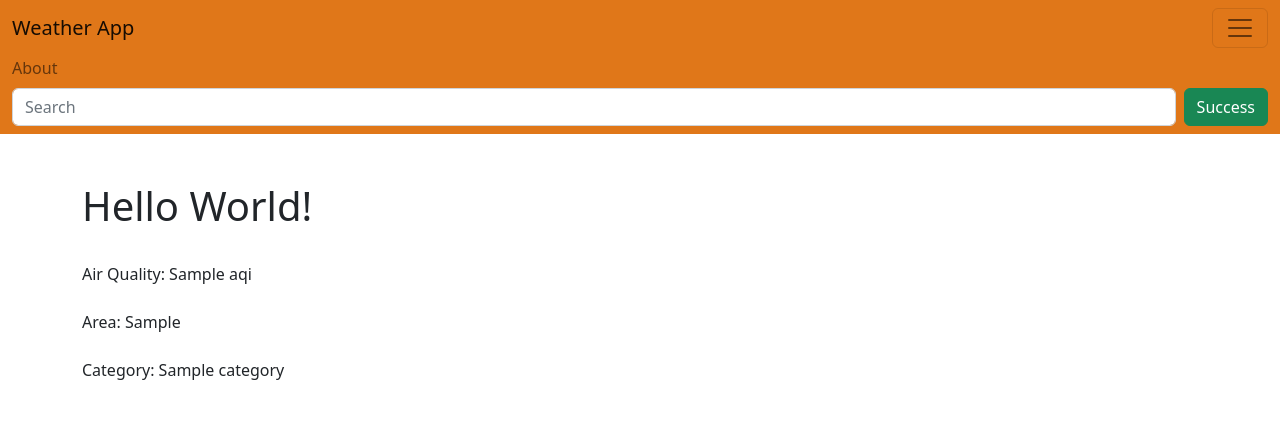
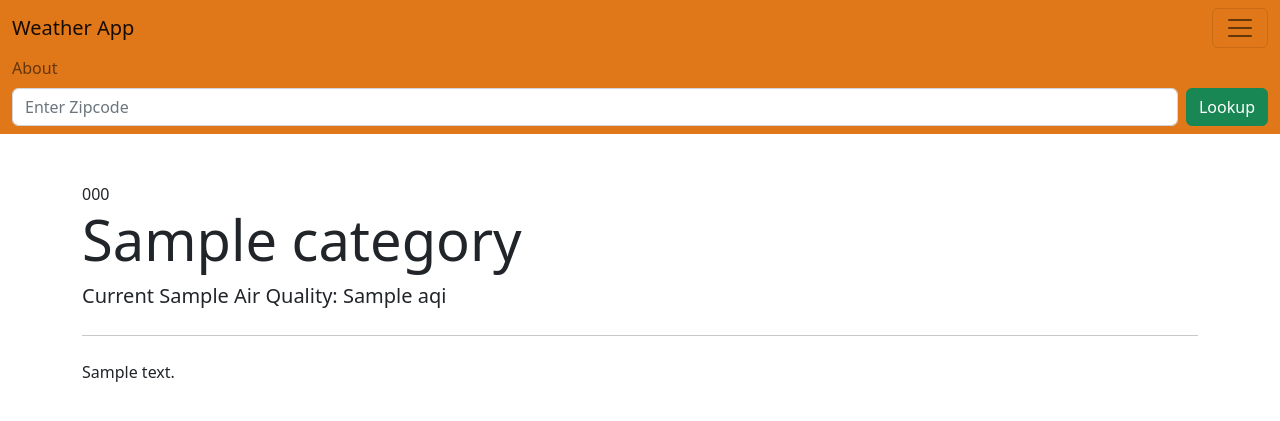
Before and after one commit to KeremKarsiyaka/django_weather_app, a Django app: template lookup/templates/home.html in a window 1280 px wide, after a click that opens the changed part. Shown: the top 421 px of the page. Run offline with Django 4.2, Linux system fonts and the light colour scheme; the template is opened without the code that fills it: most values are stand-ins (such as "Sample title", 1, 10 or a date in 2020).

Commit message:
tweaking the zipcode

```diff
--- a/lookup/templates/base.html
+++ b/lookup/templates/base.html
@@ -5,6 +5,14 @@
     <meta name="viewport" content="width=device-width, initial-scale=1">
     <title>Bootstrap demo</title>
     <link href="https://cdn.jsdelivr.net/npm/bootstrap@5.2.1/dist/css/bootstrap.min.css" rel="stylesheet" integrity="sha384-iYQeCzEYFbKjA/T2uDLTpkwGzCiq6soy8tYaI1GyVh/UjpbCx/TYkiZhlZB6+fzT" crossorigin="anonymous">
+    <style type="text/css">
+      .good {background-color: #0C0;}
+      .moderate {background-color: #FFFF00;}
+      .usg {background-color: #FF9900;}
+      .unhealthy {background-color: #FF0000;}
+      .veryunhealthy {background-color: #990066;}
+      .hazardous {background-color: #660000;}
+    </style>
   </head>
   <body>
   	<nav class="navbar" style="background-color: #e07719;">
@@ -19,9 +27,10 @@
           <a class="nav-link" href="{% url 'about' %}">About</a>
         </li>
       </ul>
-      <form class="d-flex" role="search">
-        <input class="form-control me-2" type="search" placeholder="Search" aria-label="Search">
-        <button type="button" class="btn btn-success">Success</button>
+      <form action="{% url 'home' %}" class="d-flex" role="search" method="POST">
+        {% csrf_token %}
+        <input class="form-control me-2" type="search" placeholder="Enter Zipcode" aria-label="Search" name="zipcode">
+        <button type="submit" class="btn btn-success">Lookup</button>
       </form>
     </div>
   </div>
--- a/lookup/templates/home.html
+++ b/lookup/templates/home.html
@@ -4,16 +4,26 @@
 {% block content %}
 
 	<br>
-	<h1>Hello World!</h1>
+		{% if zipcode %}
+			{{zipcode}}
+		{% endif %}
 	<br>
 
 	{% if api %}
 		{% if api == "Error..." %}
 			There was an error, please try again...
 		{% else %}
-			Air Quality:	{{api.0.AQI}}<br><br>
-			Area:	{{api.0.ReportingArea}}<br><br>
-			Category:	{{api.0.Category.Name}}<br><br>
+		<div class="jumbotron {{category_color}}">
+
+			  <h1 class="display-4">{{api.0.Category.Name}}</h1>
+			  <p class="lead">Current {{api.0.ReportingArea}} Air Quality:	{{api.0.AQI}}</p>
+			  <hr class="my-4">
+
+			  <p>{{category_description}}</p>
+
+
+			</div>
+		</div>
 		{% endif %}
 	{% endif %}
 
```
Also changed, not shown: lookup/views.py (+58 -6 lines).
